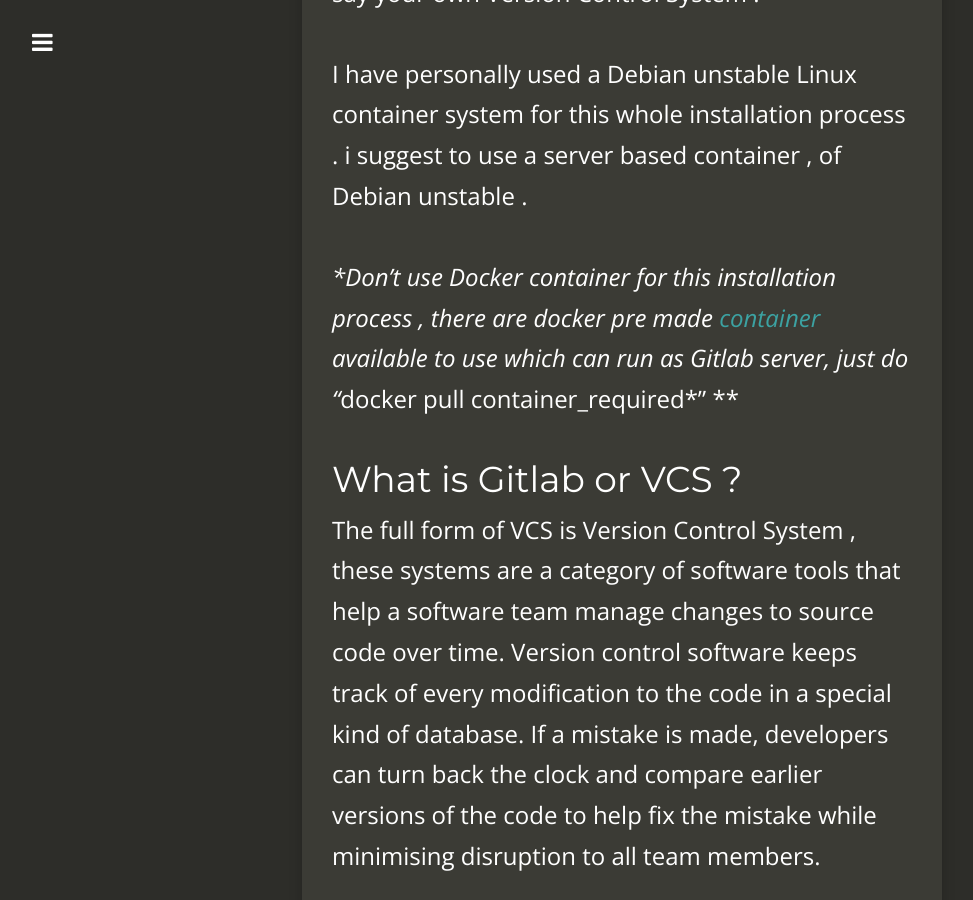
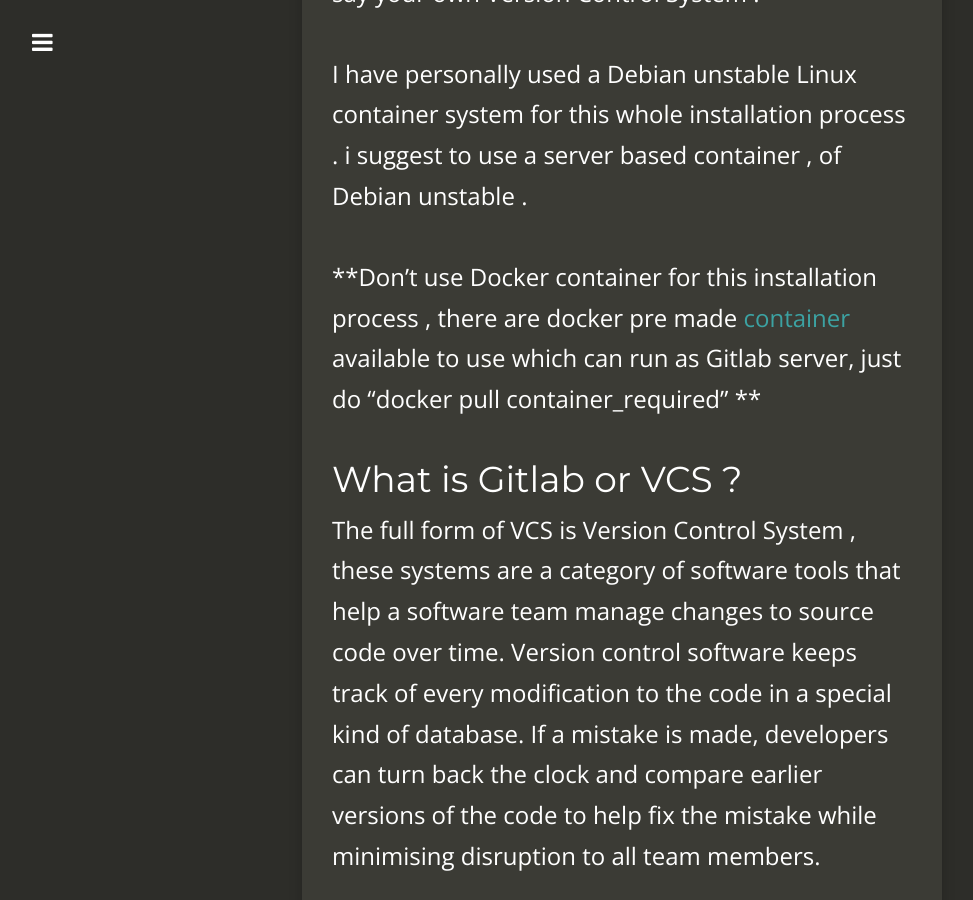
Before and after one commit to Manas-kashyap/Manas-kashyap.github.io, a Jekyll site: the page built from _posts/2019-06-14-Basics-of-gitlab-installation.md, in a window 1280 px wide and 900 px high, scrolled down 813 px. Shown: the whole window, without its empty margins (18-991 px from the left). Built offline with Jekyll 4.4.1, drawn with Linux system fonts in a browser that asks for light colours; nearby versions of some CDN libraries; comment, search, counter and statistics services are not loaded.

```diff
--- a/_posts/2019-06-14-Basics-of-gitlab-installation.md
+++ b/_posts/2019-06-14-Basics-of-gitlab-installation.md
@@ -23,7 +23,7 @@ Well you are at right place and at the end of the blog you can make your own git
 I have personally used a Debian unstable Linux container system for this whole installation process .
 i suggest to use a server based container , of Debian unstable .
 
-**Don't use Docker container for this installation process , there are docker pre made  [container](https://hub.docker.com/search?q=gitlab&type=image/)  available to use which can run as Gitlab server, just do "*docker pull container_required*" **
+**Don't use Docker container for this installation process , there are docker pre made  [container](https://hub.docker.com/search?q=gitlab&type=image/)  available to use which can run as Gitlab server, just do "docker pull container_required" **
 
 ## What is Gitlab or VCS ?
 
```
